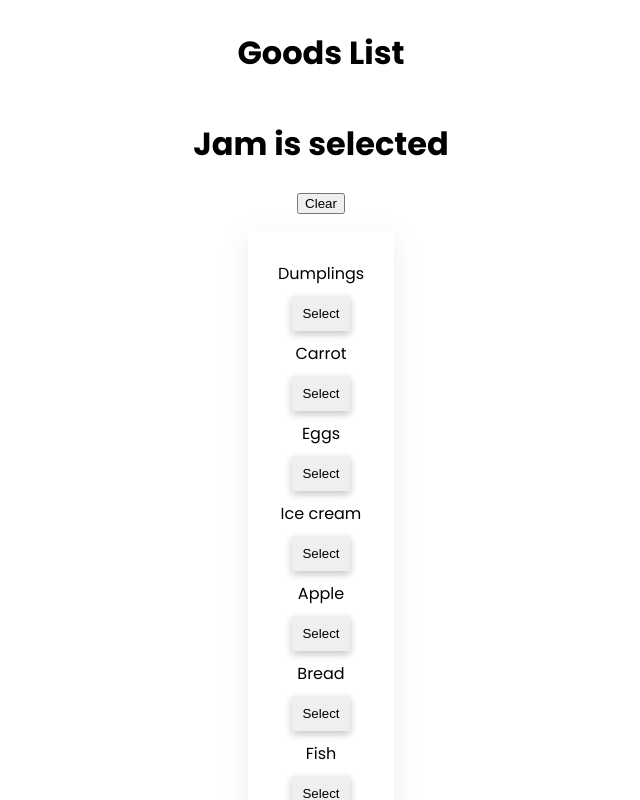
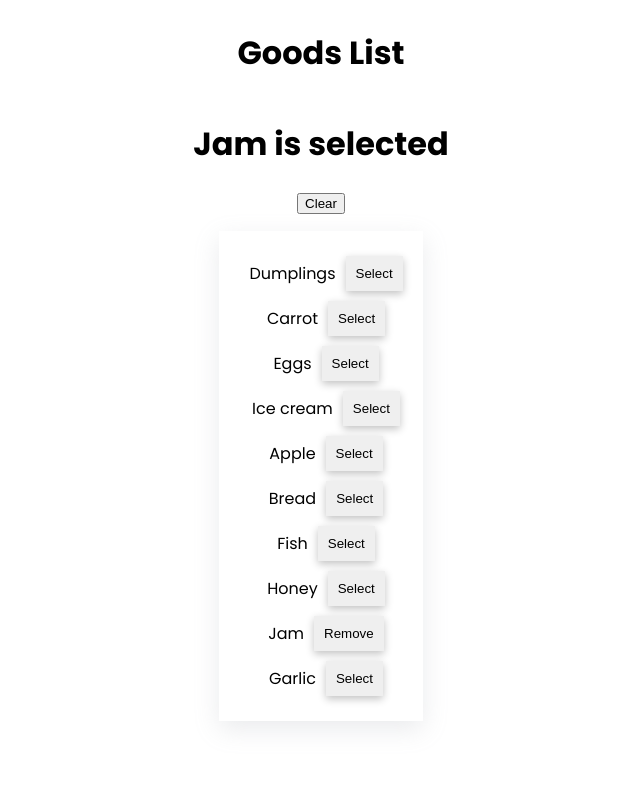
Before and after one commit to mate-academy/react_goods-selector, a React (Create React App) app: page / in a window 1280 px wide. Shown: the top 800 px of the page, without its empty margins (319-959 px from the left). Built offline with nearby package versions, Linux system fonts and the light colour scheme.

Commit message:
Solution

```diff
--- a/src/App.scss
+++ b/src/App.scss
@@ -25,7 +25,7 @@ html {
 
 .good {
   display: flex;
-  flex-direction: column;
+  flex-direction: row;
   justify-content: center;
   align-items: center;
 
--- a/src/App.tsx
+++ b/src/App.tsx
@@ -80,7 +80,7 @@ export class App extends React.Component<{}, State> {
             const goodsSelected = selectedGoods.includes(good);
 
             return (
-              <div className="good">
+              <div className={goodsSelected ? 'good' : 'good'} key={good}>
                 <li className="good__name">{good}</li>
                 <button
                   onClick={() => {
@@ -89,9 +89,7 @@ export class App extends React.Component<{}, State> {
                   className="good__btn"
                   type="button"
                 >
-                  { goodsSelected
-                    ? 'Remove'
-                    : 'Select'}
+                  { goodsSelected ? 'Remove' : 'Select'}
                 </button>
               </div>
             );
@@ -101,5 +99,3 @@ export class App extends React.Component<{}, State> {
     );
   }
 }
-
-export default App;
```
